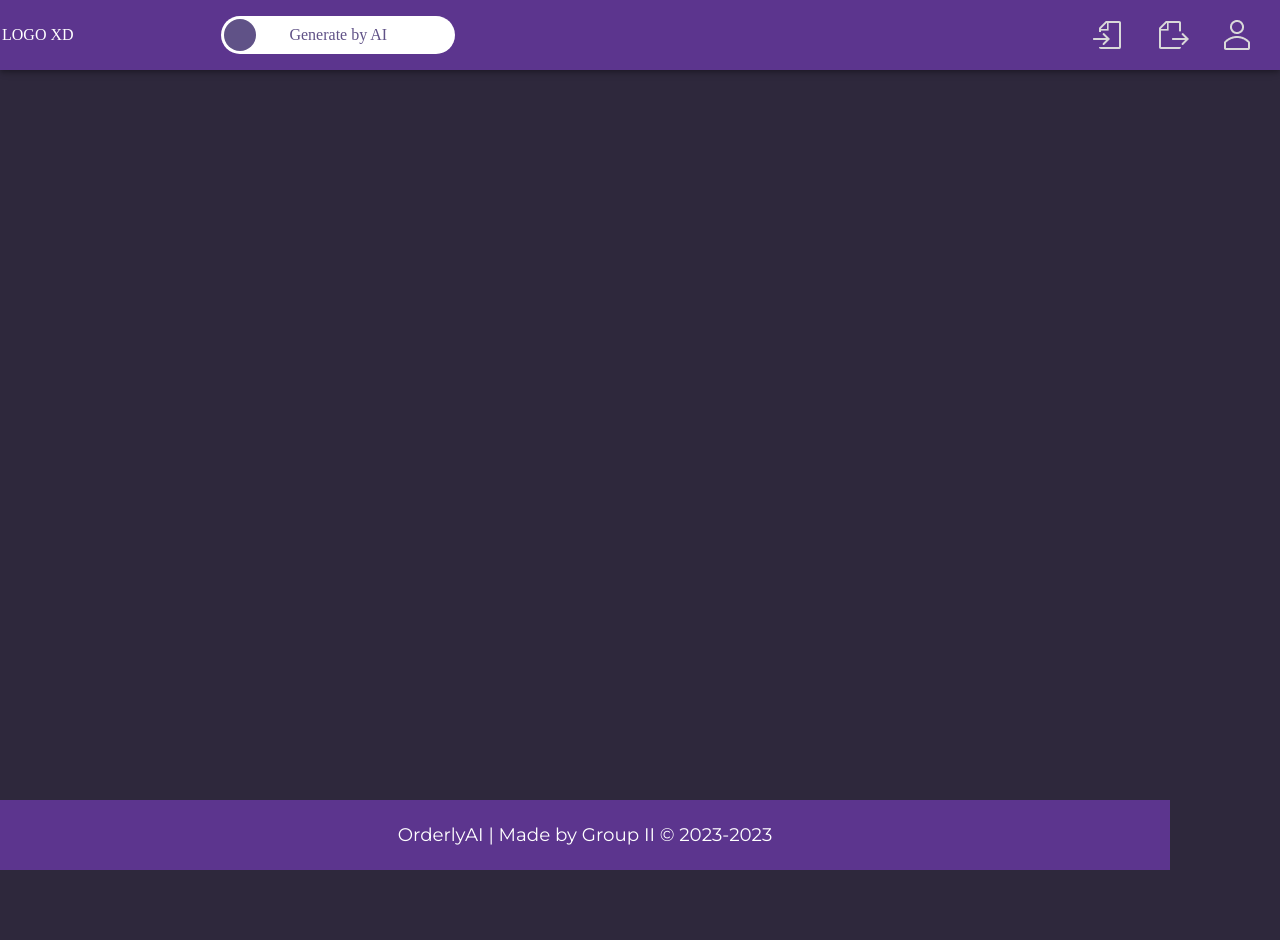
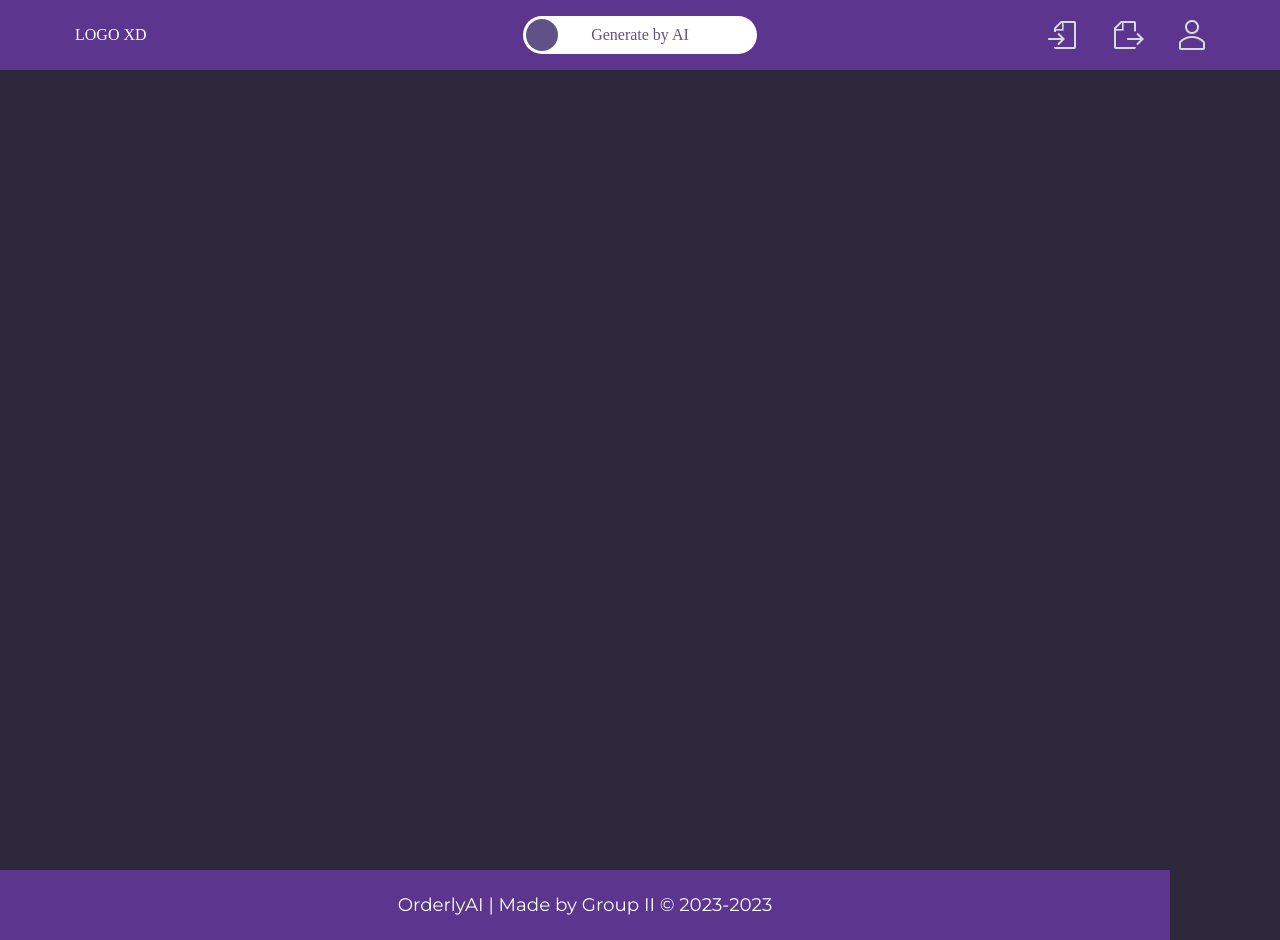
Before and after one commit to dyrpit/orderly-ai-2, a React (Vite) app: page / in a window 1280 px wide. Before the commit the page ends 870 px from the top, so only its background shows below. Built offline with nearby package versions, Linux system fonts and the light colour scheme.

Commit message:
finally navbar (#46)

```diff
--- a/src/Components/Menu/Menu.styles.ts
+++ b/src/Components/Menu/Menu.styles.ts
@@ -44,7 +44,7 @@ export const StyledIconButtonMenu = styled(IconButton)(({ theme }) => ({
 export const StyledLogoContainer = styled(Box)(({ theme }) => ({
   width: "140px",
   height: "100%",
- padding: "2px",
+  padding: " 0 20px",
   display: "flex",
   alignItems: "center",
   [theme.breakpoints.down("laptop")]: {
--- a/src/Components/NavBar/NavBar.tsx
+++ b/src/Components/NavBar/NavBar.tsx
@@ -7,7 +7,7 @@ export const NavBar = () => {
   return (
     <NavbarContainer>
       <LogoContainer />
-      <Switch checked={checked} onChange={e => setChecked(e.target.checked)} />
+      <Switch checked={checked} onChange={(e) => setChecked(e.target.checked)} />
       <Menu />
     </NavbarContainer>
   );
--- a/src/Layout/RootLayout.tsx
+++ b/src/Layout/RootLayout.tsx
@@ -1,17 +1,19 @@
-import { Outlet } from 'react-router-dom'
-import { Footer, MainContainer } from '../Components'
-import Breadcrumbs from '../Components/Breadcrumps'
+import { Outlet } from 'react-router-dom';
+import { Footer, MainContainer } from '../Components';
+import Breadcrumbs from '../Components/Breadcrumps';
+import { NavBar } from '../Components/NavBar/NavBar';
 
 export default function RootLayout() {
-    return(
+    return (
         <div className="RootLayout">
+            <NavBar />
             <MainContainer>
                 <main>
-                <Breadcrumbs />
+                    <Breadcrumbs />
                     <Outlet></Outlet>
                 </main>
             </MainContainer>
             <Footer></Footer>
         </div>
-    )
+    );
 }
--- a/src/Pages/Home.tsx
+++ b/src/Pages/Home.tsx
@@ -1,13 +1,10 @@
-import { MainContainer } from '../Components';
-import { NavBar } from '../Components/NavBar/NavBar';
-
 function Home() {
   return (
-    <>
-      <NavBar />
-      <MainContainer>
-      </MainContainer>
-    </>
+    <div>
+      {/* <NavBar /> */}
+      {/* <MainContainer>
+      </MainContainer> */}
+    </div>
   );
 }
 
--- a/src/ui/NavbarContainer/NavbarContainer.styles.ts
+++ b/src/ui/NavbarContainer/NavbarContainer.styles.ts
@@ -1,15 +1,22 @@
-import { AppBar } from "@mui/material";
+import { Box } from "@mui/material";
 import { styled } from "@mui/material/styles";
 
-export const StyledNavBarContainer = styled(AppBar)(({ theme }) => ({
-  width: "100%",
+export const StyledNavBarContainer = styled(Box)(({ theme }) => ({
+  width: "1170px",
+  maxWidth: "1170px",
   height: "70px",
   backgroundColor: theme.palette.background.paper,
   display: "grid",
   gridTemplateColumns: "1fr 4fr 1fr",
   justifyContent: "center",
   alignItems: "center",
-  [theme.breakpoints.down('laptop')]: {
-    maxWidth: "100%"
-  },
+  color: "#fff",
 }));
+
+export const NavbarContainerWrapper = styled(Box)(({ theme }) => ({
+  width: "100%",
+  height: "70px",
+  backgroundColor: theme.palette.background.paper,
+  display: "flex",
+  justifyContent: "center"
+}));
--- a/src/ui/NavbarContainer/NavbarContainer.tsx
+++ b/src/ui/NavbarContainer/NavbarContainer.tsx
@@ -1,5 +1,5 @@
 import { ReactNode } from "react";
-import { StyledNavBarContainer } from "./NavbarContainer.styles";
+import { NavbarContainerWrapper, StyledNavBarContainer } from "./NavbarContainer.styles";
 
 type NavbarContainerProps = {
   children: ReactNode;
@@ -7,8 +7,10 @@ type NavbarContainerProps = {
 
 export const NavbarContainer = ({ children }: NavbarContainerProps) => {
   return (
-    <StyledNavBarContainer>
-      {children}
-    </StyledNavBarContainer>
+    <NavbarContainerWrapper>
+      <StyledNavBarContainer>
+        {children}
+      </StyledNavBarContainer>
+    </NavbarContainerWrapper>
   );
 };
--- a/src/ui/Switch/Switch.tsx
+++ b/src/ui/Switch/Switch.tsx
@@ -1,8 +1,13 @@
 import { StyledSwitch } from "./Switch.styles";
-import { SwitchProps as MUISwitchProps } from "@mui/material";
+import { Box, SwitchProps as MUISwitchProps } from "@mui/material";
 
 type SwitchProps = MUISwitchProps;
 
 export const Switch = (props: SwitchProps) => {
-  return <StyledSwitch {...props} />;
+  return (
+    <Box sx={{ width: "100%", display: "flex", justifyContent: "center" }}>
+      <StyledSwitch {...props} />
+    </Box>
+  );
+
 };
```
Lines whose indentation alone changed are shown as unchanged.
